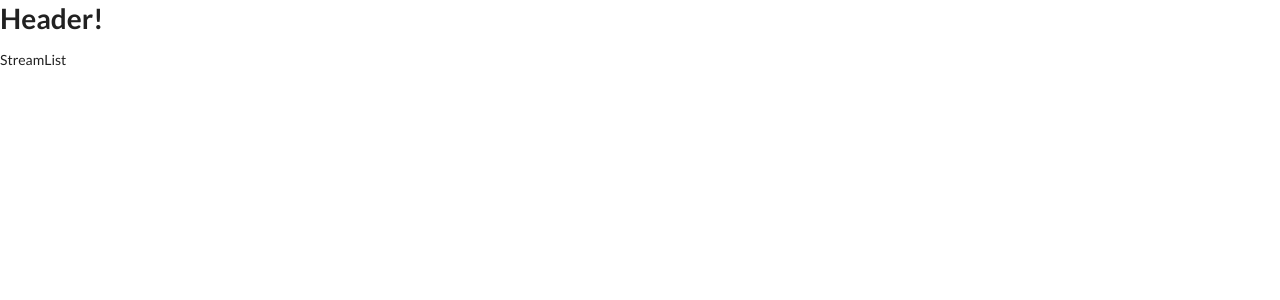
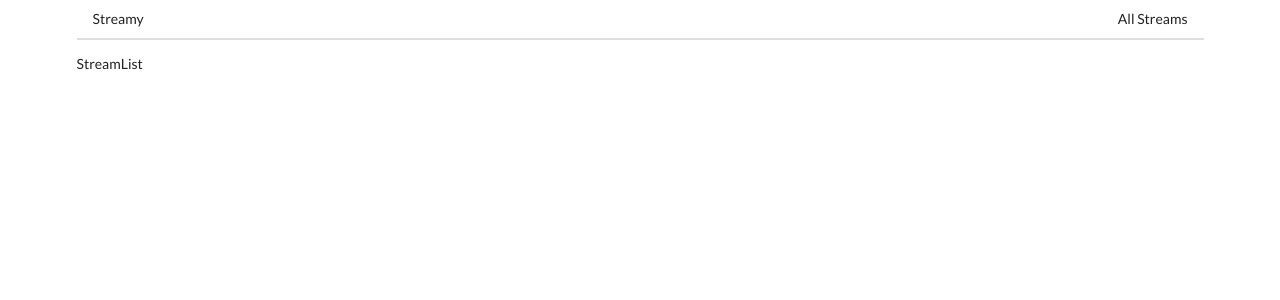
Before and after one commit to Chul0/twitch, a React (Create React App) app in the folder client/: page / in a window 1280 px wide. Shown: the top 300 px of the page. Built offline with nearby package versions, Linux system fonts and the light colour scheme.

Commit message:
connecting the Header; warpped <Link> inside a <router>

```diff
--- a/client/src/components/App.js
+++ b/client/src/components/App.js
@@ -1,26 +1,27 @@
-import React from 'react';
-import { BrowserRouter, Route, Link } from 'react-router-dom'
-import StreamCreate from './streams/StreamCreate';
-import StreamEdit from './streams/StreamEdit';
-import StreamDelete from './streams/StreamDelete';
-import StreamShow from './streams/StreamShow';
-import StreamList from './streams/StreamList';
+import React from "react";
+import { BrowserRouter, Route } from "react-router-dom";
+import StreamCreate from "./streams/StreamCreate";
+import StreamEdit from "./streams/StreamEdit";
+import StreamDelete from "./streams/StreamDelete";
+import StreamShow from "./streams/StreamShow";
+import StreamList from "./streams/StreamList";
+import Header from "./Header";
 
 const App = () => {
     return (
-        <div>
-            <h1>Header!</h1>
+        <div className="ui container">
             <BrowserRouter>
                 <div>
-                   <Route path="/" exact component={StreamList} />
-                   <Route path="/streams/new" component={StreamCreate} />
-                   <Route path="/streams/edit" component={StreamEdit} />
-                   <Route path="/streams/delete" component={StreamDelete} />
-                   <Route path="/streams/show" component={StreamShow} />
+                    <Header />
+                    <Route path="/" exact component={StreamList} />
+                    <Route path="/streams/new" component={StreamCreate} />
+                    <Route path="/streams/edit" component={StreamEdit} />
+                    <Route path="/streams/delete" component={StreamDelete} />
+                    <Route path="/streams/show" component={StreamShow} />
                 </div>
             </BrowserRouter>
         </div>
-    )
+    );
 };
 
 export default App;
--- /dev/null
+++ b/client/src/components/Header.js
@@ -0,0 +1,19 @@
+import React from "react";
+import { Link } from "react-router-dom";
+
+const Header = () => {
+    return (
+        <div className="ui secondary pointing menu">
+            <Link to="/" className="item">
+                Streamy
+            </Link>
+            <div className="right menu">
+                <Link to="/" className="item">
+                    All Streams
+                </Link>
+            </div>
+        </div>
+    );
+};
+
+export default Header;
--- a/client/src/index.js
+++ b/client/src/index.js
@@ -3,4 +3,4 @@
 
 import App from '../src/components/App';
 
-ReactDOM.render(<App />, document.querySelector('#root'))
+ReactDOM.render(<App />, document.querySelector('#root'));
```
